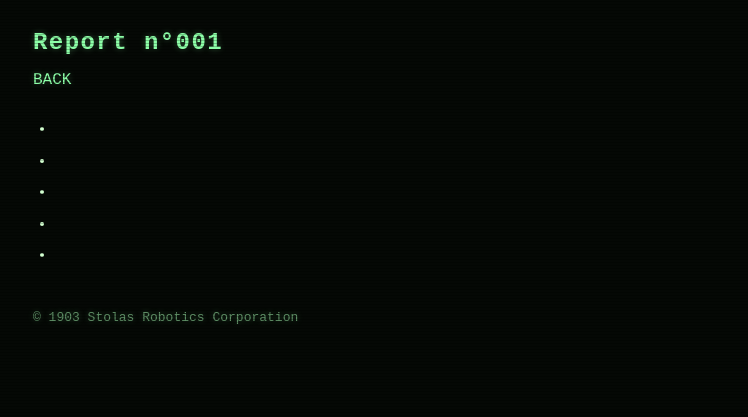
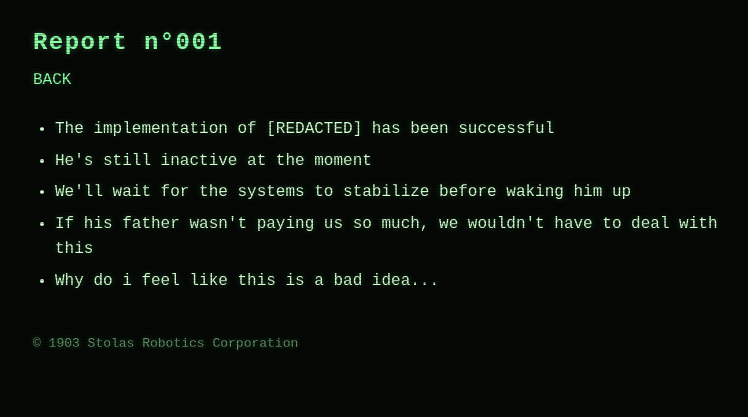
Before and after one commit to Ullmon/SRC, a plain HTML site: page Report n°001.html in a window 1280 px wide. Shown: the whole page, without its empty margins (247-995 px from the left). Drawn offline with Linux system fonts and the light colour scheme.

Commit message:
Update Report n°001.html

```diff
--- a/Report n°001.html
+++ b/Report n°001.html
@@ -88,7 +88,7 @@ const rnd=n=>Math.floor(Math.random()*n);
 const corrupt=(t,p=.2,z=0)=>[...t].map(c=>{if(c===" "||Math.random()>p)return c;let g=G[rnd(G.length)];for(let i=0;i<z;i++)g+=Z[rnd(Z.length)];return g}).join("");
 const sleep=ms=>new Promise(r=>setTimeout(r,ms));
 
-const TXT=["The implementation of [REDACTED] has been successful", "He's still inactive at the moment", "We'll wait for the systems to stabilize before waking him up", "If his father wasn't paying us so much, we wouldn't have to deal with this", "Why do i feel like this is a bad idea..." "end report"];
+const TXT=["The implementation of [REDACTED] has been successful", "He's still inactive at the moment", "We'll wait for the systems to stabilize before waking him up", "If his father wasn't paying us so much, we wouldn't have to deal with this", "Why do i feel like this is a bad idea...", "end report"];
 const H1="Report n°001";
 const HEAVY=false;
 const lis=[...document.querySelectorAll("li")];
```
